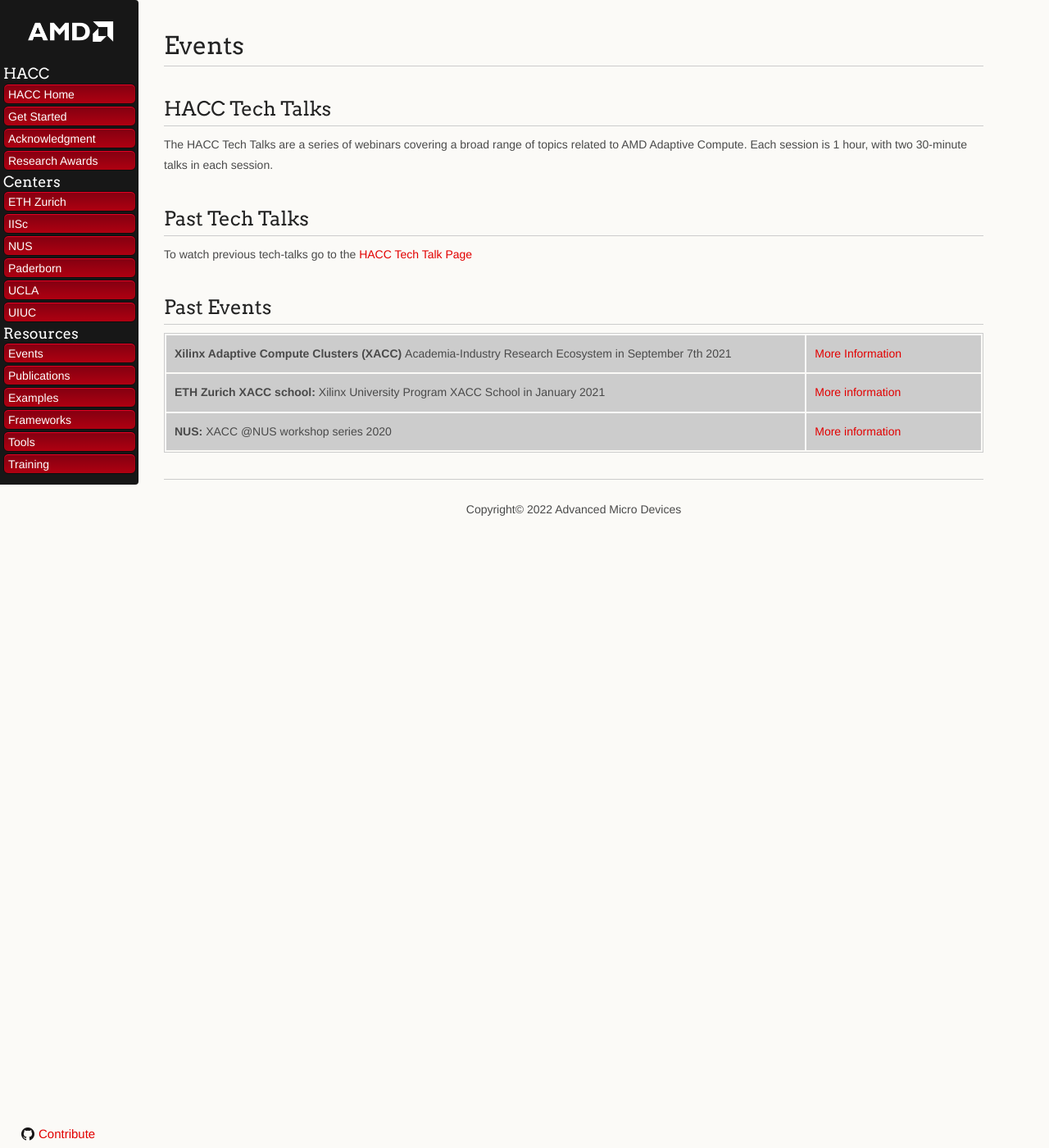
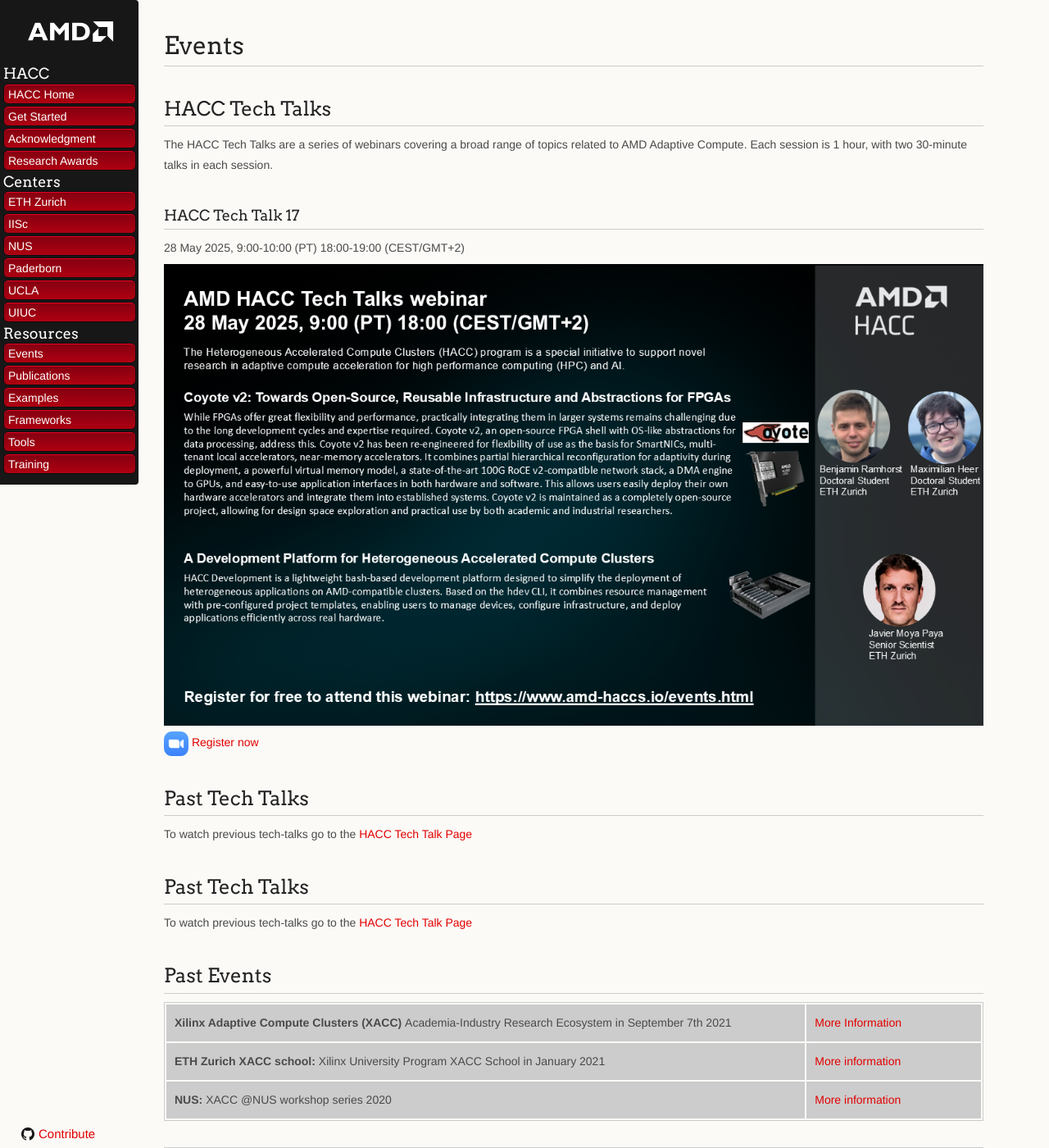
Before and after one commit to Xilinx/xacc, a Jekyll site: the page built from docs/events.md, in a window 1280 px wide and 1400 px high. Shown: the whole window at 82% size. Built offline with Jekyll 4.4.1, drawn with Linux system fonts in a browser that asks for light colours; nearby versions of some CDN libraries; our own code applies the rules of GitHub Pages for plain Markdown files.

Commit message:
Add tech talk 17 (#136)

```diff
--- a/docs/events.md
+++ b/docs/events.md
@@ -4,12 +4,23 @@
 
 The HACC Tech Talks are a series of webinars covering a broad range of topics related to AMD Adaptive Compute. Each session is 1 hour, with two 30-minute talks in each session.
 
+### HACC Tech Talk 17
+
+28 May 2025, 9:00-10:00 (PT) 18:00-19:00 (CEST/GMT+2)
+
+[![Tech Talk 17 advert](./images/tech_talks/tt17_advert.png)](https://amd.zoom.us/webinar/register/WN_voCFXkUeR-ezEUXc17EyGQ)
+
+[![Zoom icon](./images/zoom_30.png) Register now](https://amd.zoom.us/webinar/register/WN_voCFXkUeR-ezEUXc17EyGQ)
+
+## Past Tech Talks
+
+To watch previous tech-talks go to the <a href="./hacc_tech_talks.html#past-talks">HACC Tech Talk Page</a>
+
 ## Past Tech Talks
 
 To watch previous tech-talks go to the <a href="./hacc_tech_talks.html#past-talks">HACC Tech Talk Page</a>
 
 ## Past Events
-
 
 <table class="responsive">
   <tr>
```
Also changed, not shown: docs/images/tech_talks/tt17_advert.png (added).
